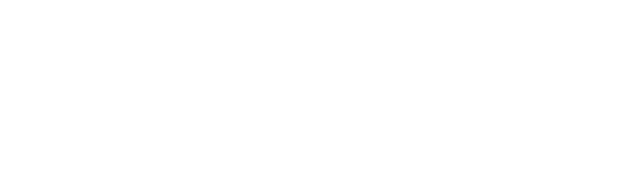
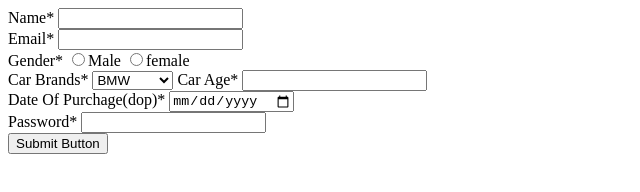
Before and after one commit to acciojob/car-insurance-form-shivamkr8227, a website: page main.html in a window 1280 px wide. Shown: the whole page, without its empty margins (0-640 px from the left). Drawn offline with Linux system fonts and the light colour scheme.

Commit message:
created a submission

```diff
--- a/main.html
+++ b/main.html
@@ -10,7 +10,35 @@
 	<!-- the entire body must be written by student -->
     <script type="text/javascript" src="./script.js">
 </script>
+	<form method="post">
+		<label for="name">Name*</label>
+		<input type="text" id="name" required><br>
 
+		<label for="email">Email*</label>
+		<input type="email" id="email" required><br>
+
+		<label for="gender">Gender*</label>
+		<input type="radio" id="gender">Male
+		<input type="radio" id="gender">female<br>
+
+		<label for="cars">Car Brands*</label>
+		<select id="cars">
+			<option values="BMW">BMW</option>
+			<option values="Audi">Audi</option>
+			<option values="Mercedez">Mercedez</option>
+		</select>
+
+		<label for="carage">Car Age*</label>
+		<input type="number" id="carage" required><br>
+
+		<label for="dob">Date Of Purchage(dop)*</label>
+		<input type="date" id="dob" required><br>
+
+		<label for="password">Password*</label>
+		<input type="password" id="password" required><br>
+
+		<button type="submit">Submit Button</button>
+	</form>
 </body>
 
 </html>
```
